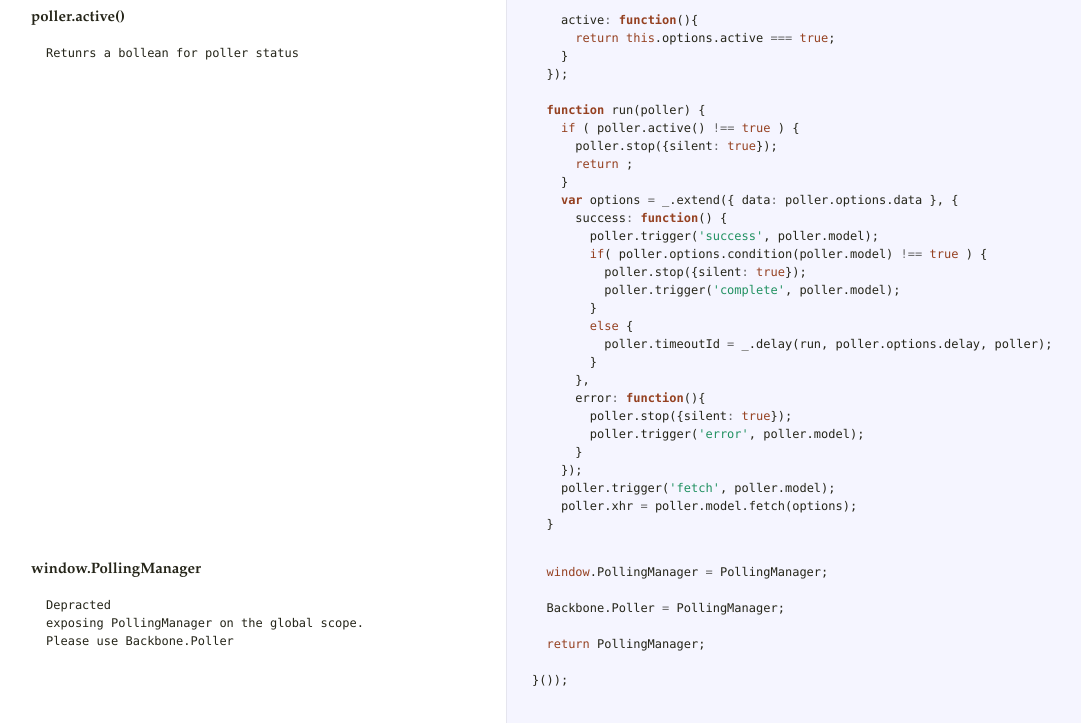
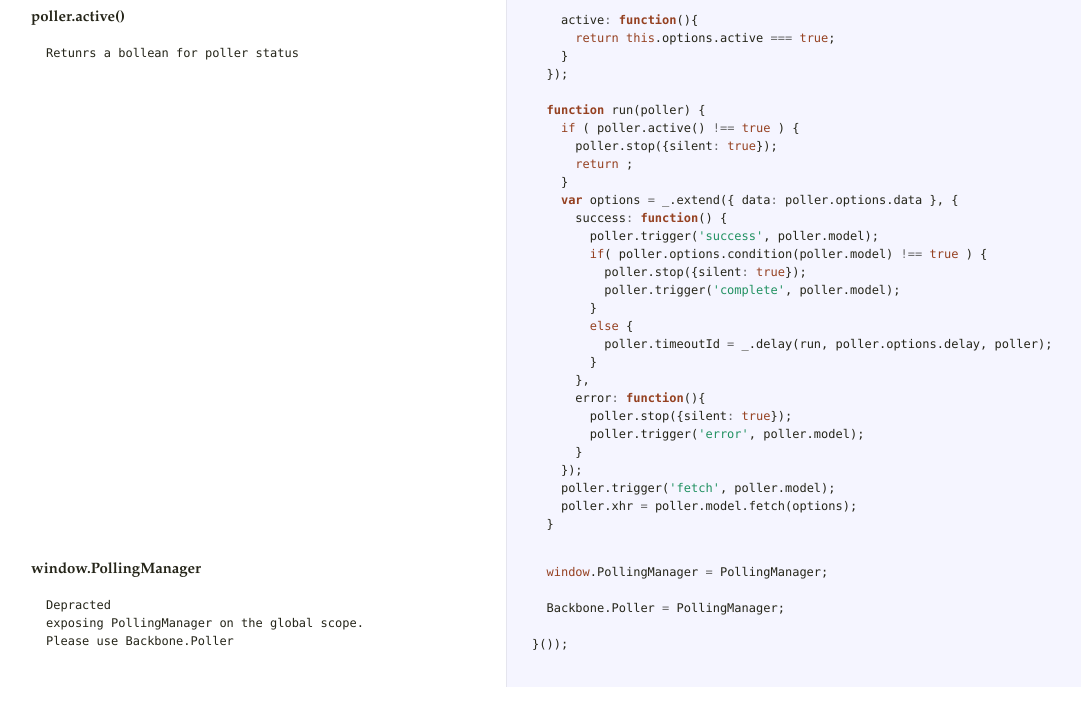
Before and after one commit to uzikilon/backbone-poller, a website: page index.html in a window 1280 px wide. Shown: the part 2335-3058 px from the top of the page, without its empty margins (19-1100 px from the left). After the commit the page ends 3022 px from the top, so only its background shows below. Drawn offline with Linux system fonts and the light colour scheme.

Commit message:
updated docs

```diff
--- a/index.html
+++ b/index.html
@@ -173,8 +173,6 @@
 
   <span class="nx">Backbone</span><span class="p">.</span><span class="nx">Poller</span> <span class="o">=</span> <span class="nx">PollingManager</span><span class="p">;</span>
 
-  <span class="k">return</span> <span class="nx">PollingManager</span><span class="p">;</span>
-
 <span class="p">}());</span>
 
 </pre></div>             </td>           </tr>                </tbody>     </table>   </div> </body> </html>
```
